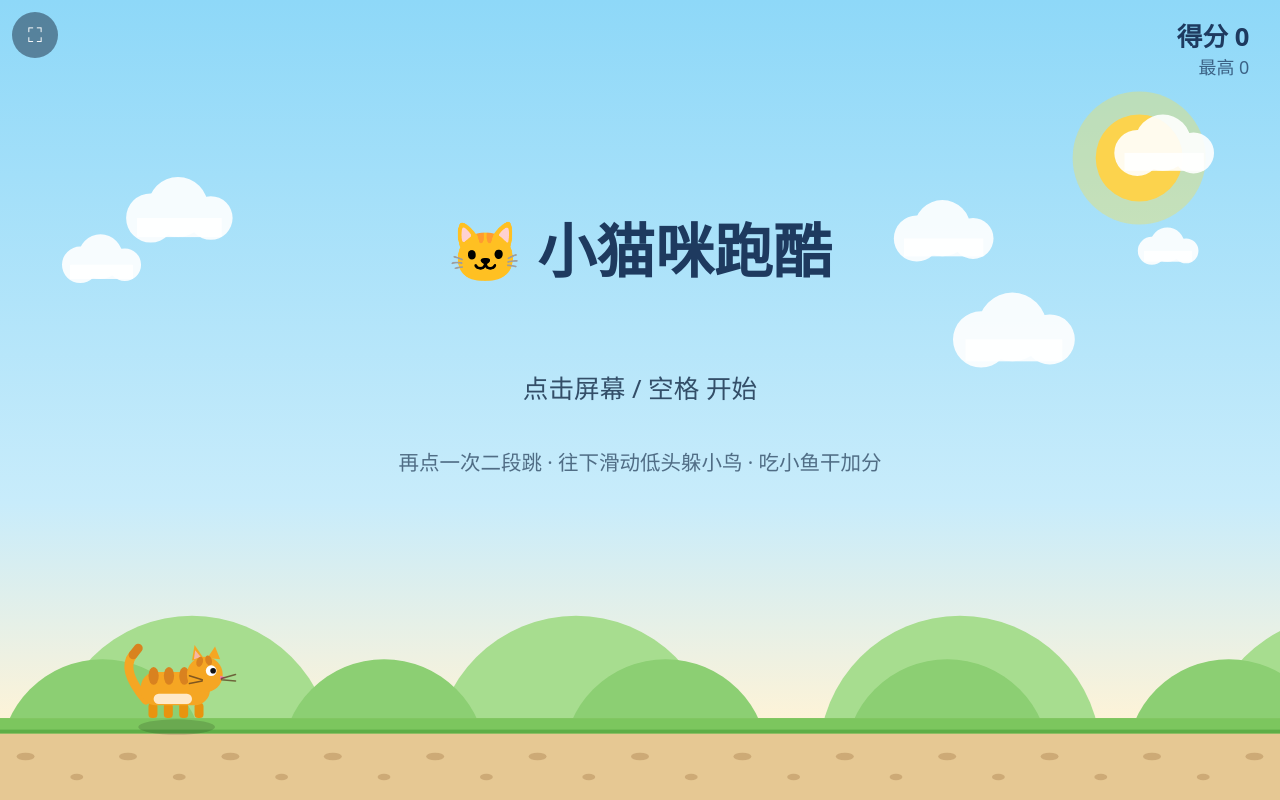
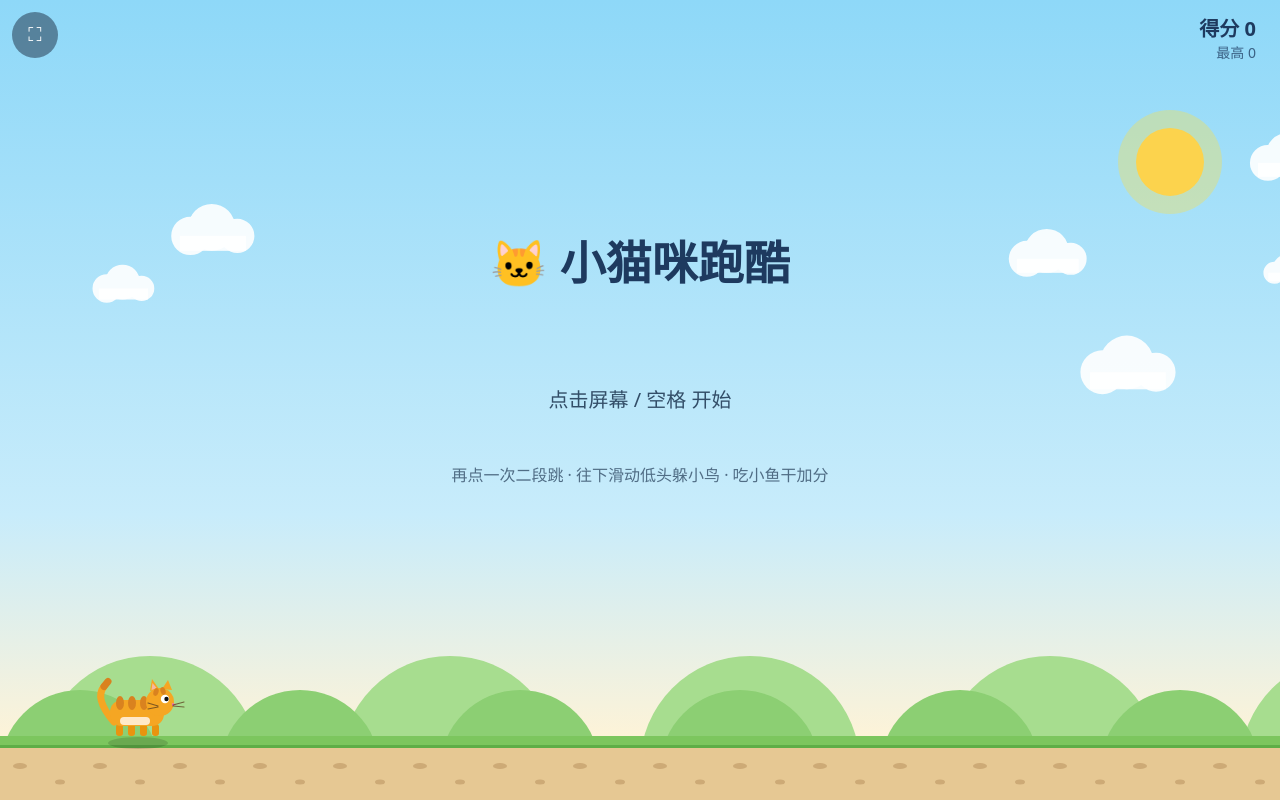
Before and after one commit to runrun1989/cat-runner, a plain HTML site: page index.html in a window 1280 px wide. Drawn offline with Linux system fonts and the light colour scheme.

Commit message:
fit: cap sprite scale on wide screens, widen world

```diff
--- a/index.html
+++ b/index.html
@@ -39,7 +39,7 @@
 </head>
 <body>
 <canvas id="game"></canvas>
-<button id="fsbtn" aria-label="全屏">⛶</button>
+<button id="fsbtn" aria-label="全屏" style="display: flex; font-size: 19px">⛶</button>
 <div id="rotate">
   <div class="icon">📱</div>
   <div>请横屏游玩<br><span style="font-size:15px;opacity:.7">旋转 iPad 后即可开始</span></div>
@@ -51,7 +51,7 @@
 const ctx = canvas.getContext('2d');
 
 // ---------- 世界坐标：宽度固定 1000，高度随屏幕比例自适应 ----------
-const WORLD_W = 1000;
+let WORLD_W = 1000;               // 设计宽度 1000；宽屏下自动加宽可视范围，元素不随屏幕放大
 let VW = 0, VH = 0, S = 1;        // 视口 CSS 尺寸与缩放系数
 let WORLD_H = 400;
 let GROUND_Y = 336;               // = WORLD_H - 64
@@ -78,7 +78,7 @@
 
 const clouds = [];
 for (let i = 0; i < 6; i++) {
-  clouds.push({ x: Math.random() * WORLD_W, rel: 0.12 + Math.random() * 0.6, s: 0.6 + Math.random() * 0.8 });
+  clouds.push({ x: Math.random() * 1400, rel: 0.12 + Math.random() * 0.6, s: 0.6 + Math.random() * 0.8 });
 }
 
 // ---------- 自适应 ----------
@@ -91,7 +91,8 @@
   const dpr = Math.min(window.devicePixelRatio || 1, 2);
   canvas.width = Math.round(VW * dpr);
   canvas.height = Math.round(VH * dpr);
-  S = VW / WORLD_W;
+  S = Math.min(VW / 1000, 1);      // 大屏不再放大元素，改为加宽可视世界
+  WORLD_W = Math.round(VW / S);
   WORLD_H = VH / S;
   GROUND_Y = WORLD_H - 64;
   ctx.setTransform(dpr * S, 0, 0, dpr * S, 0, 0);
```
